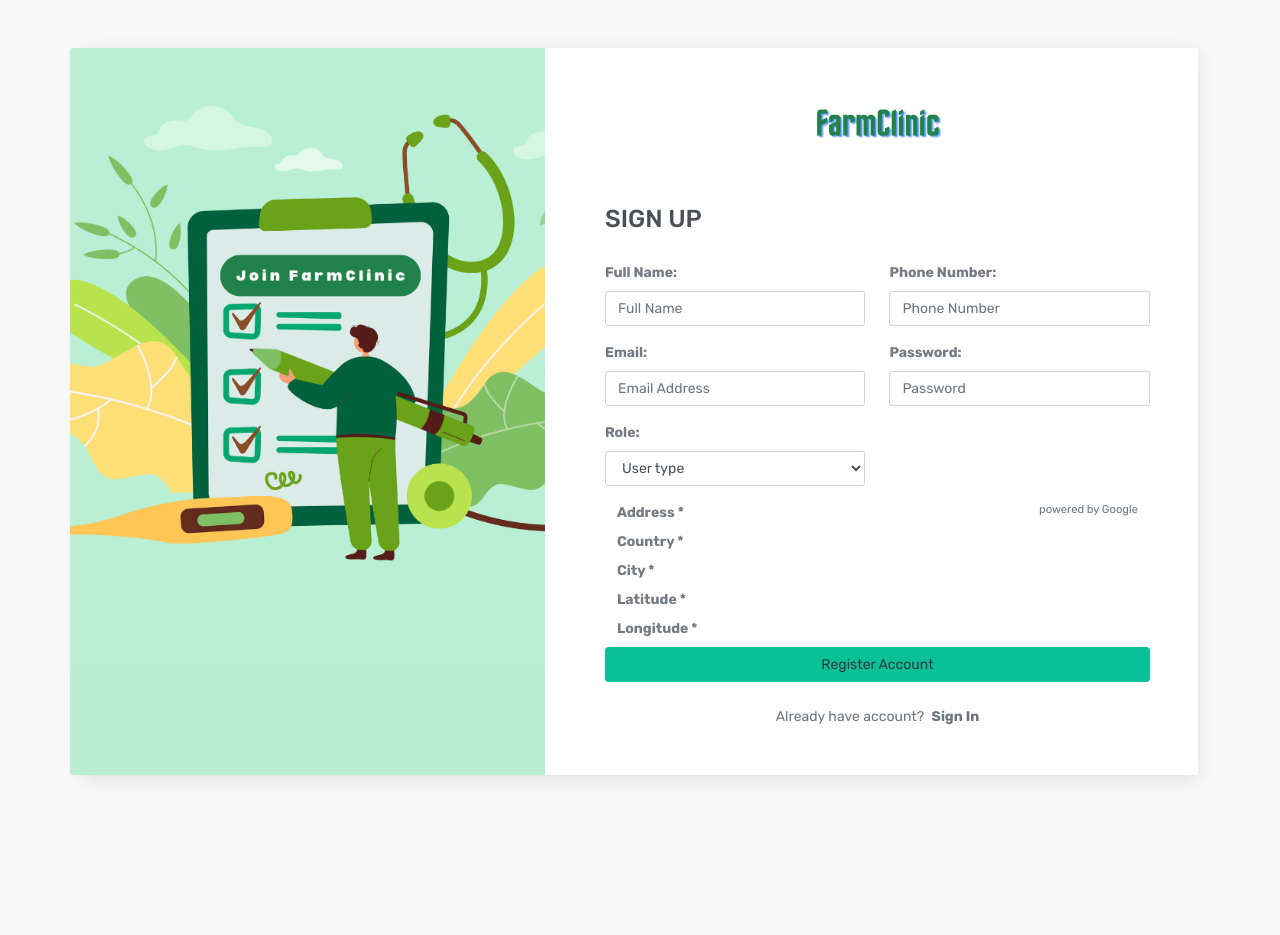
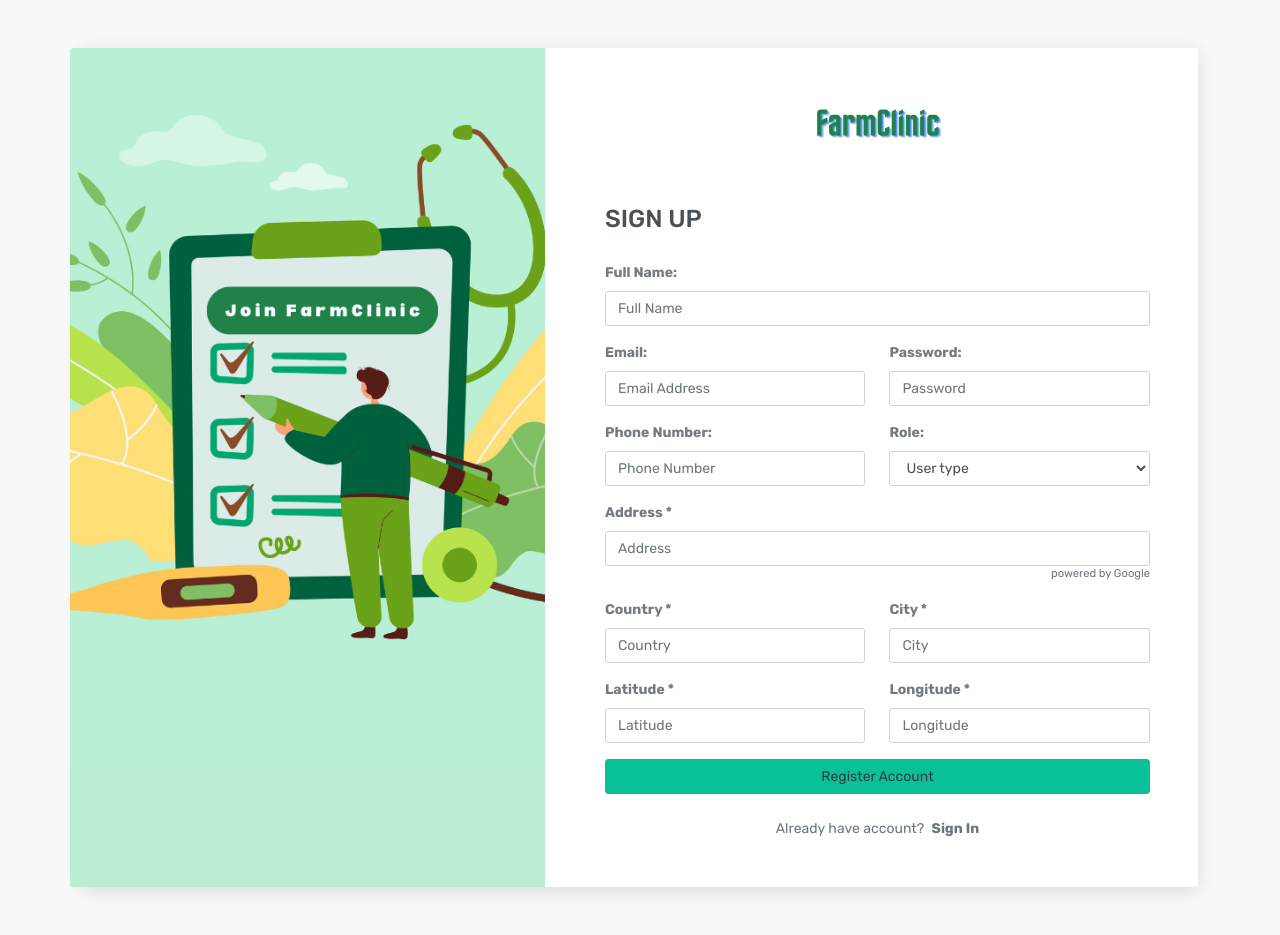
Before and after one commit to Bic-ky/FYP-FARMCLINIC, a Django app: page /account/register/ in a window 1280 px wide. Before the commit the page ends 780 px from the top, so only its background shows below. Run offline with Django 3.2, Linux system fonts and the light colour scheme; some libraries are stand-ins or nearby versions.

Commit message:
google api integrated and tested successfully

```diff
--- a/account/admin.py
+++ b/account/admin.py
@@ -8,7 +8,7 @@
     filter_horizontal = ()
     list_filter = ()
     fieldsets = (
-        (None, {'fields': ('phone_number', 'full_name','role','email', 'city', 'country', 'is_active')}),
+        (None, {'fields': ('phone_number', 'full_name','role','email','address', 'city', 'country', 'latitude', 'longitude', 'is_active')}),
         ('Permissions', {'fields': ('is_admin', 'is_staff', 'is_superuser')}),
     )
     add_fieldsets = (
--- a/account/context_processors.py
+++ b/account/context_processors.py
@@ -2,3 +2,6 @@
 
 def get_google_api(request):
     return {'GOOGLE_API_KEY': settings.GOOGLE_API_KEY}
+
+def get_soil_api(request):
+    return {'SOIL_NARC_API': settings.SOIL_NARC_API}
--- a/account/forms.py
+++ b/account/forms.py
@@ -21,6 +21,12 @@
     class Meta:
         model = User
         fields = ['phone_number', 'role', 'full_name', 'email', 'password','address', 'country', 'city', 'latitude' , 'longitude']
+
+
+    def __init__(self, *args, **kwargs):
+        super().__init__(*args, **kwargs)
+        for field_name, field in self.fields.items():
+            field.widget.attrs.update({'class': 'form-control'})
 
 class CustomPasswordChangeForm(PasswordChangeForm):
     def __init__(self, *args, **kwargs):
--- a/account/views.py
+++ b/account/views.py
@@ -217,6 +217,7 @@
     return render(request , 'expertdashboard.html')
 
 
+
 @user_passes_test(check_role_farmer)
 def farmerdashboard(request):
     user = request.user
--- a/chat/urls.py
+++ b/chat/urls.py
@@ -1,8 +1,7 @@
 from django.urls import path
 from . import views
 
-app_name ='chat'
-
+app_name = "chat"
 urlpatterns = [
-    path('message/', views.messages_page , name="message"),
+    path('message/', views.messages_page , name="message" ),
 ]
--- a/farmclinic/settings.py
+++ b/farmclinic/settings.py
@@ -74,6 +74,7 @@
                 "django.contrib.auth.context_processors.auth",
                 "django.contrib.messages.context_processors.messages",
                 'account.context_processors.get_google_api',
+                'account.context_processors.get_soil_api',
             ],
         },
     },
@@ -180,3 +181,5 @@
 
 
 GOOGLE_API_KEY = config('GOOGLE_API')
+
+SOIL_NARC_API = config('SOIL_NARC_API')
--- /dev/null
+++ b/static/assets/js/location_picker.js
@@ -0,0 +1,243 @@
+/**
+ * Create a map with a marker.
+ * Creating or dragging the marker sets the latitude and longitude values
+ * in the input fields.
+ */
+;(function($) {
+
+  // We'll insert the map after this element:
+  var prev_el_selector = '.form-row.field-longitude';
+
+  // The input elements we'll put lat/lon into and use
+  // to set the map's initial lat/lon.
+  var lat_input_selector = '#id_latitude',
+      lon_input_selector = '#id_longitude';
+
+  // If we don't have a lat/lon in the input fields,
+  // this is where the map will be centered initially.
+  var initial_lat = 51.516448,
+      initial_lon = -0.130463;
+
+  // Initial zoom level for the map.
+  var initial_zoom = 6;
+
+  // Initial zoom level if input fields have a location.
+  var initial_with_loc_zoom = 12;
+
+  // Global variables. Nice.
+  var map, marker, $lat, $lon;
+
+  /**
+   * Create HTML elements, display map, set up event listeners.
+   */
+  function initMap() {
+    var $prevEl = $(prev_el_selector);
+
+    if ($prevEl.length === 0) {
+      // Can't find where to put the map.
+      return;
+    };
+
+    $lat = $(lat_input_selector);
+    $lon = $(lon_input_selector);
+
+    var has_initial_loc = ($lat.val() && $lon.val());
+
+    if (has_initial_loc) {
+      // There is lat/lon in the fields, so centre the map on that.
+      initial_lat = parseFloat($lat.val());
+      initial_lon = parseFloat($lon.val());
+      initial_zoom = initial_with_loc_zoom;
+    };
+
+    $prevEl.after( $('<div class="js-setloc-map setloc-map"></div>') );
+
+    var mapEl = document.getElementsByClassName('js-setloc-map')[0];
+
+    map = new google.maps.Map(mapEl, {
+      zoom: initial_zoom,
+      center: {lat: initial_lat, lng: initial_lon}
+    });
+
+    // Create but don't position the marker:
+    marker = new google.maps.Marker({
+      map: map,
+      draggable: true,
+    });
+
+    if (has_initial_loc) {
+      // There is lat/lon in the fields, so centre the marker on that.
+      setMarkerPosition(initial_lat, initial_lon);
+    };
+
+    google.maps.event.addListener(map, 'click', function(ev) {
+      setMarkerPosition(ev.latLng.lat(), ev.latLng.lng());
+    });
+
+    google.maps.event.addListener(marker, 'dragend', function() {
+      setInputValues(marker.getPosition().lat(), marker.getPosition().lng());
+    });
+  };
+
+  /**
+   * Re-position marker and set input values.
+   */
+  function setMarkerPosition(lat, lon) {
+    marker.setPosition({lat: lat, lng: lon});
+    setInputValues(lat, lon);
+  };
+
+  /**
+   * Set both lat and lon input values.
+   */
+  function setInputValues(lat, lon) {
+    setInputValue($lat, lat);
+    setInputValue($lon, lon);
+  };
+
+  /**
+   * Set the value of $input to val, with the correct decimal places.
+   * We work out decimal places using the <input>'s step value, if any.
+   */
+  function setInputValue($input, val) {
+    // step should be like "0.000001".
+    var step = $input.prop('step');
+    var dec_places = 0;
+
+    if (step) {
+      if (step.split('.').length == 2) {
+        dec_places = step.split('.')[1].length;
+      };
+
+      val = val.toFixed(dec_places);
+    };
+
+    $input.val(val);
+  };
+
+  $(document).ready(function(){
+    initMap();
+  });
+
+});/**
+* Create a map with a marker.
+* Creating or dragging the marker sets the latitude and longitude values
+* in the input fields.
+*/
+;(function($) {
+
+   // We'll insert the map after this element:
+   var prev_el_selector = '.form-row.field-longitude';
+
+   // The input elements we'll put lat/lon into and use
+   // to set the map's initial lat/lon.
+   var lat_input_selector = '#id_latitude',
+       lon_input_selector = '#id_longitude';
+
+   // If we don't have a lat/lon in the input fields,
+   // this is where the map will be centered initially.
+   var initial_lat = 51.516448,
+       initial_lon = -0.130463;
+
+   // Initial zoom level for the map.
+   var initial_zoom = 6;
+
+   // Initial zoom level if input fields have a location.
+   var initial_with_loc_zoom = 12;
+
+   // Global variables. Nice.
+   var map, marker, $lat, $lon;
+
+   /**
+    * Create HTML elements, display map, set up event listeners.
+    */
+   function initMap() {
+     var $prevEl = $(prev_el_selector);
+
+     if ($prevEl.length === 0) {
+       // Can't find where to put the map.
+       return;
+     };
+
+     $lat = $(lat_input_selector);
+     $lon = $(lon_input_selector);
+
+     var has_initial_loc = ($lat.val() && $lon.val());
+
+     if (has_initial_loc) {
+       // There is lat/lon in the fields, so centre the map on that.
+       initial_lat = parseFloat($lat.val());
+       initial_lon = parseFloat($lon.val());
+       initial_zoom = initial_with_loc_zoom;
+     };
+
+     $prevEl.after( $('<div class="js-setloc-map setloc-map"></div>') );
+
+     var mapEl = document.getElementsByClassName('js-setloc-map')[0];
+
+     map = new google.maps.Map(mapEl, {
+       zoom: initial_zoom,
+       center: {lat: initial_lat, lng: initial_lon}
+     });
+
+     // Create but don't position the marker:
+     marker = new google.maps.Marker({
+       map: map,
+       draggable: true,
+     });
+
+     if (has_initial_loc) {
+       // There is lat/lon in the fields, so centre the marker on that.
+       setMarkerPosition(initial_lat, initial_lon);
+     };
+
+     google.maps.event.addListener(map, 'click', function(ev) {
+       setMarkerPosition(ev.latLng.lat(), ev.latLng.lng());
+     });
+
+     google.maps.event.addListener(marker, 'dragend', function() {
+       setInputValues(marker.getPosition().lat(), marker.getPosition().lng());
+     });
+   };
+
+   /**
+    * Re-position marker and set input values.
+    */
+   function setMarkerPosition(lat, lon) {
+     marker.setPosition({lat: lat, lng: lon});
+     setInputValues(lat, lon);
+   };
+
+   /**
+    * Set both lat and lon input values.
+    */
+   function setInputValues(lat, lon) {
+     setInputValue($lat, lat);
+     setInputValue($lon, lon);
+   };
+
+   /**
+    * Set the value of $input to val, with the correct decimal places.
+    * We work out decimal places using the <input>'s step value, if any.
+    */
+   function setInputValue($input, val) {
+     // step should be like "0.000001".
+     var step = $input.prop('step');
+     var dec_places = 0;
+
+     if (step) {
+       if (step.split('.').length == 2) {
+         dec_places = step.split('.')[1].length;
+       };
+
+       val = val.toFixed(dec_places);
+     };
+
+     $input.val(val);
+   };
+
+   $(document).ready(function(){
+     initMap();
+   });
+
+ });
--- a/templates/register.html
+++ b/templates/register.html
@@ -18,6 +18,8 @@
     <link href="{% static "assets/css/theme.css" %}" rel="stylesheet" type="text/css" />
     <link href="{% static "assets/css/icons.css" %}" rel="stylesheet" type="text/css" />
     <link href="{% static "assets/css/theme.min.css" %}" rel="stylesheet" type="text/css" />
+    <script src="{% static "assets/js/location_picker.js" %}"></script>
+
 
 </head>
 
@@ -47,13 +49,9 @@
                                         <form class="user" action="{% url 'account:register' %}" method="post">
                                             {% csrf_token %}
                                             <div class="form-group row">
-                                                <div class="col-sm-6 mb-3 mb-sm-0">
+                                                <div class="col-lg-12 mb-3 mb-sm-0">
                                                     <label for="id_full_name">Full Name:</label>
                                                     <input type="text" class="form-control form-control-user" name="full_name" id="id_full_name" placeholder="Full Name">
-                                                </div>
-                                                <div class="col-sm-6">
-                                                    <label for="id_phone_number">Phone Number:</label>
-                                                    <input type="text" class="form-control form-control-user" name="phone_number" id="id_phone_number" placeholder="Phone Number">
                                                 </div>
                                             </div>
                                             <div class="form-group row">
@@ -67,6 +65,12 @@
                                                 </div>
                                             </div>
                                             <div class="form-group row">
+
+                                                <div class="col-sm-6">
+                                                    <label for="id_phone_number">Phone Number:</label>
+                                                    <input type="text" class="form-control form-control-user" name="phone_number" id="id_phone_number" placeholder="Phone Number">
+                                                </div>
+
                                                 <div class="col-sm-6">
                                                     <label for="id_role">Role:</label>
                                                     <select class="form-control form-control-user" name="role" id="id_role">
@@ -76,41 +80,45 @@
                                                     </select>
                                                 </div>
                                             </div>
-                                            <div class="col-lg-12 col-md-12 col-sm-12 col-xs-12">
+                                            <div class="form-group row">
+                                            <div class="col-lg-12  mb-3 mb-sm-0">
                                                 <div class="field-holder">
-                                                    <label>Address *</label>
-                                                    {{profile_form.address}}
+                                                    <label for="id_address">Address *</label>
+                                                    <input type="text" class="form-control form-control-user" name="address" id="id_address" placeholder="Address">
                                                     <small class="text-muted float-right">powered by Google</small>
                                                 </div>
                                             </div>
-
-
+                                         </div>
+                                         <div class="form-group row">
                                             <div class="col-lg-6 col-md-6 col-sm-12 col-xs-12">
                                                 <div class="field-holder">
-                                                    <label>Country *</label>
-                                                    {{profile_form.country}}
-                                                </div>
-                                            </div>
-                                            <div class="col-lg-6 col-md-6 col-sm-12 col-xs-12">
-                                                <div class="field-holder">
-                                                    <label>City *</label>
-                                                    {{profile_form.city}}
+                                                    <label for="id_country">Country *</label>
+                                                    <input type="text" class="form-control form-control-user" name="country" id="id_country" placeholder="Country">
                                                 </div>
                                             </div>
 
                                             <div class="col-lg-6 col-md-6 col-sm-12 col-xs-12">
                                                 <div class="field-holder">
-                                                    <label>Latitude *</label>
-                                                    {{profile_form.latitude}}
+                                                    <label for="id_city">City *</label>
+                                                    <input type="text" class="form-control form-control-user" name="city" id="id_city" placeholder="City">
+                                                </div>
+                                            </div>
+                                        </div>
+                                        <div class="form-group row">
+                                            <div class="col-lg-6 col-md-6 col-sm-12 col-xs-12">
+                                                <div class="field-holder">
+                                                    <label for="id_latitude">Latitude *</label>
+                                                    <input type="text" class="form-control form-control-user" name="latitude" id="id_latitude" placeholder="Latitude">
                                                 </div>
                                             </div>
 
                                             <div class="col-lg-6 col-md-6 col-sm-12 col-xs-12">
                                                 <div class="field-holder">
-                                                    <label>Longitude *</label>
-                                                    {{profile_form.longitude}}
+                                                    <label for="id_longitude">Longitude *</label>
+                                                    <input type="text" class="form-control form-control-user" name="longitude" id="id_longitude" placeholder="Longitude">
                                                 </div>
                                             </div>
+                                        </div>
                                             <button type="submit" class="btn btn-success btn-block waves-effect waves-light">Register Account</button>
                                         </form>
 
@@ -133,6 +141,30 @@
         <!-- end container -->
     </div>
     <!-- end page -->
+    <script src="https://maps.googleapis.com/maps/api/js?key={{GOOGLE_API_KEY}}&libraries=places"></script>
+<script>
+    function initializeAutocomplete() {
+        var input = document.getElementById('id_address');
+        var autocomplete = new google.maps.places.Autocomplete(input);
+        autocomplete.addListener('place_changed', function() {
+            var place = autocomplete.getPlace();
+            document.getElementById('id_latitude').value = place.geometry.location.lat();
+            document.getElementById('id_longitude').value = place.geometry.location.lng();
+            var addressComponents = place.address_components;
+            for (var i = 0; i < addressComponents.length; i++) {
+                if (addressComponents[i].types[0] === 'country') {
+                    document.getElementById('id_country').value = addressComponents[i].long_name;
+                }
+                if (addressComponents[i].types[0] === 'locality') {
+                    document.getElementById('id_city').value = addressComponents[i].long_name;
+                }
+            }
+        });
+    }
+    google.maps.event.addDomListener(window, 'load', initializeAutocomplete);
+</script>
+
+
 
     <!-- jQuery  -->
     <script src="{% static "assets/js/jquery.min.js" %}"></script>
```
Also changed, not shown: static/assets/css/chat.css (+5 -12 lines), templates/farmerdashboard.html (+9 -28 lines), templates/messages.html (+15 -2 lines), static/img/chat.png (added), 2 other files.
